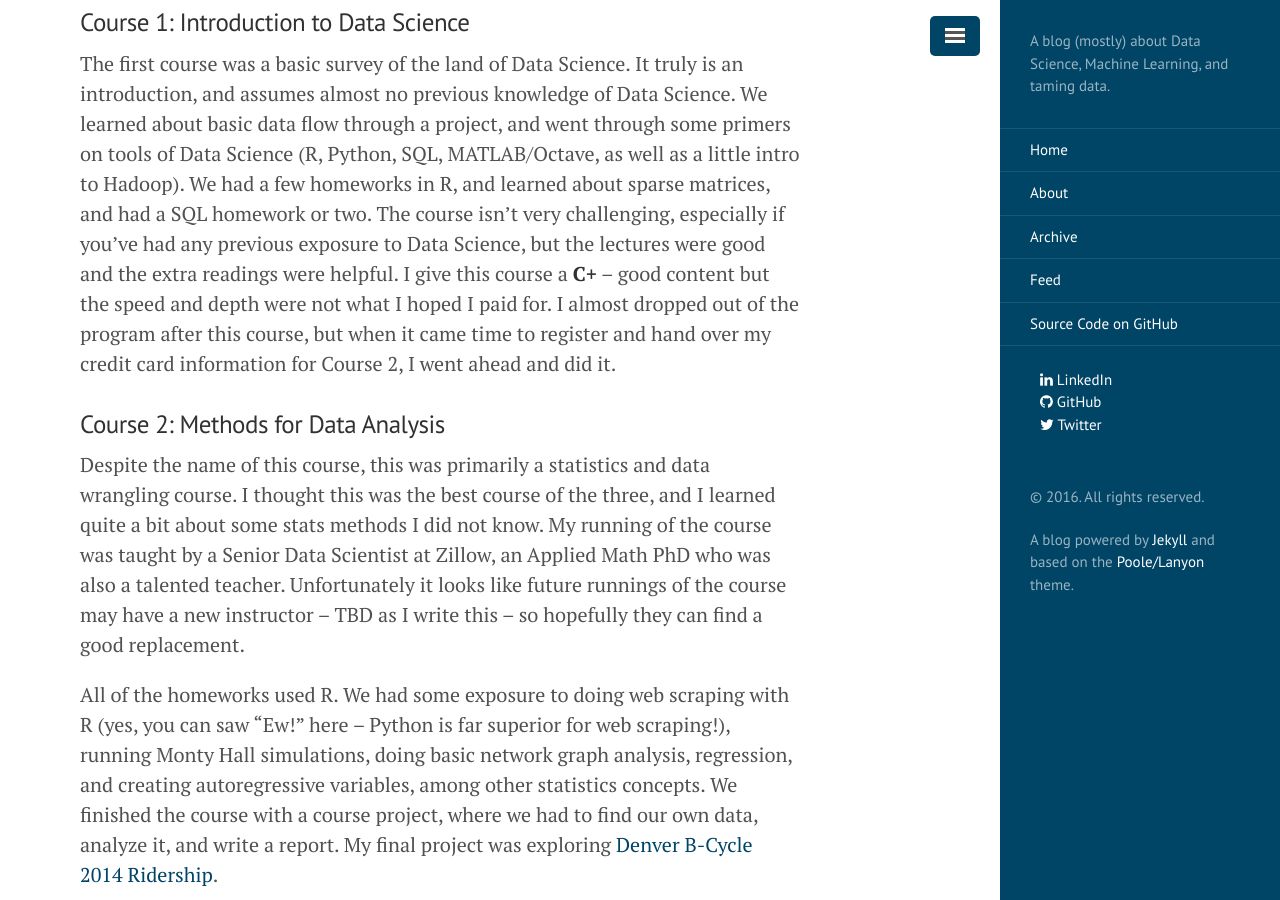
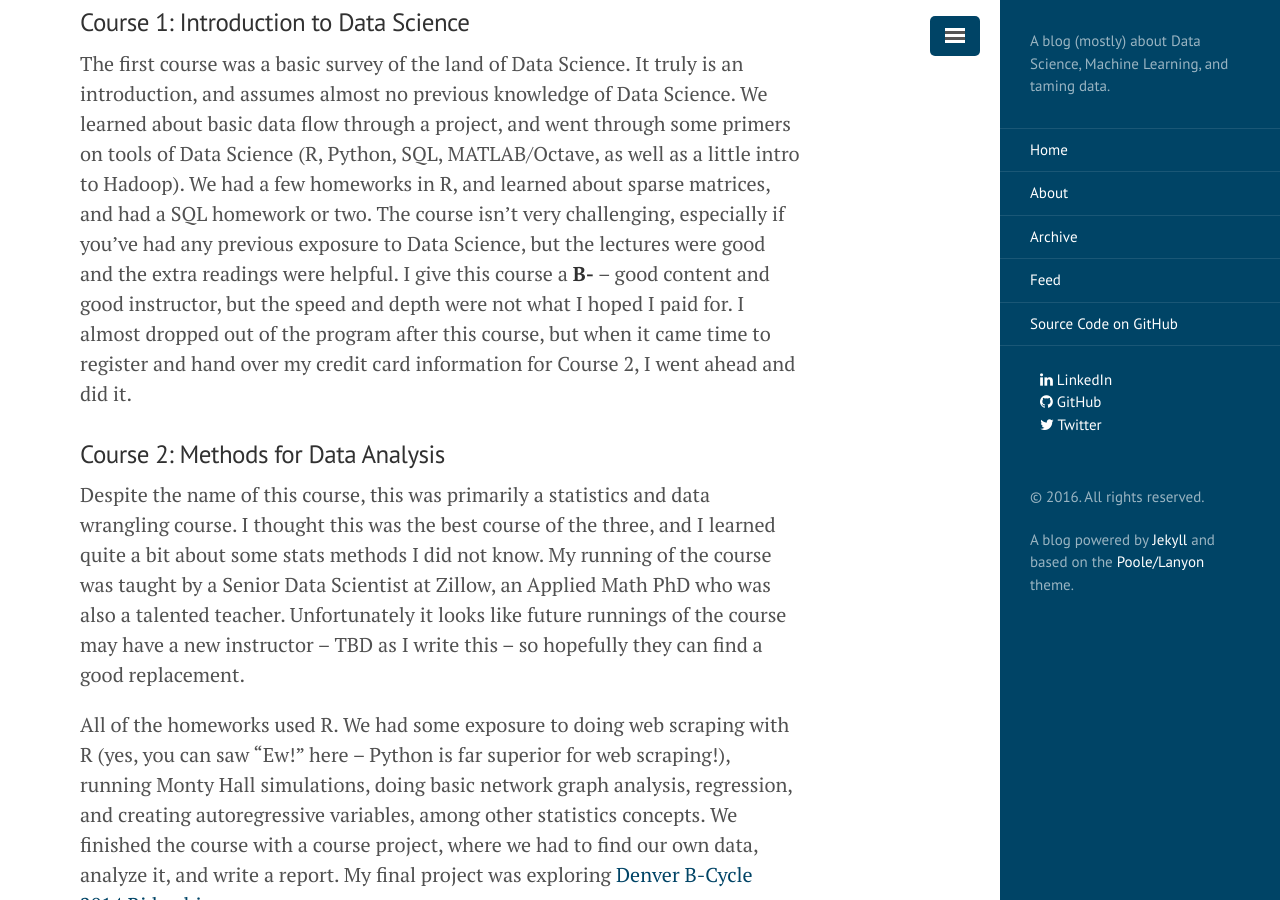
Before and after one commit to iamprakashom/tybyers.github.io, a Jekyll site: the page built from _posts/2016-01-19-uw-data-science-cert-review.md, in a window 1280 px wide and 900 px high, scrolled down 4755 px. Built offline with Jekyll 4.4.1, drawn with Linux system fonts in a browser that asks for light colours; nearby versions of some CDN libraries; comment, search, counter and statistics services are not loaded.

Commit message:
first course changing grade

```diff
--- a/_posts/2016-01-19-uw-data-science-cert-review.md
+++ b/_posts/2016-01-19-uw-data-science-cert-review.md
@@ -61,7 +61,7 @@ Ok, enough about my motivations for taking the certificate program.  Here are so
 
 ### Course 1: Introduction to Data Science
 
-The first course was a basic survey of the land of Data Science.  It truly is an introduction, and assumes almost no previous knowledge of Data Science.  We learned about basic data flow through a project, and went through some primers on tools of Data Science (R, Python, SQL, MATLAB/Octave, as well as a little intro to Hadoop).  We had a few homeworks in R, and learned about sparse matrices, and had a SQL homework or two.  The course isn't very challenging, especially if you've had any previous exposure to Data Science, but the lectures were good and the extra readings were helpful.  I give this course a **C+** -- good content but the speed and depth were not what I hoped I paid for.  I almost dropped out of the program after this course, but when it came time to register and hand over my credit card information for Course 2, I went ahead and did it.
+The first course was a basic survey of the land of Data Science.  It truly is an introduction, and assumes almost no previous knowledge of Data Science.  We learned about basic data flow through a project, and went through some primers on tools of Data Science (R, Python, SQL, MATLAB/Octave, as well as a little intro to Hadoop).  We had a few homeworks in R, and learned about sparse matrices, and had a SQL homework or two.  The course isn't very challenging, especially if you've had any previous exposure to Data Science, but the lectures were good and the extra readings were helpful.  I give this course a **B-** -- good content and good instructor, but the speed and depth were not what I hoped I paid for.  I almost dropped out of the program after this course, but when it came time to register and hand over my credit card information for Course 2, I went ahead and did it.
 
 ### Course 2: Methods for Data Analysis
 
```
